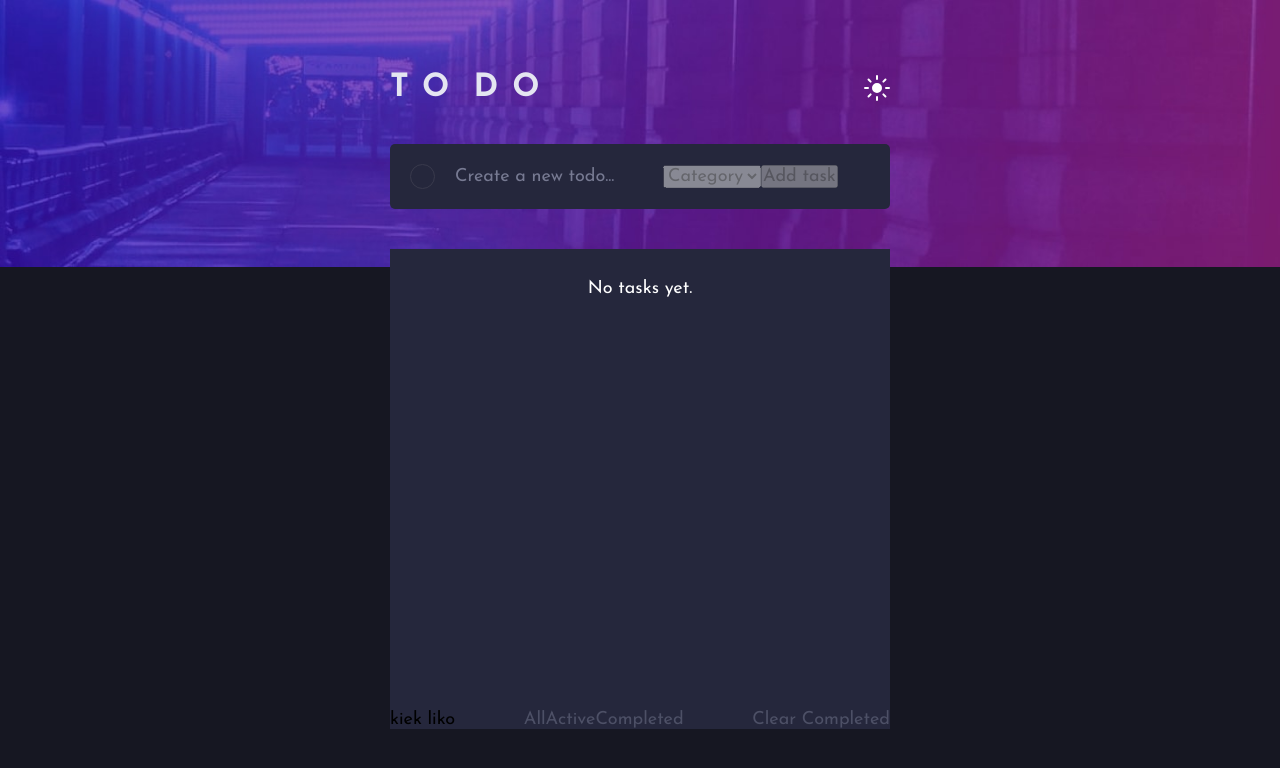
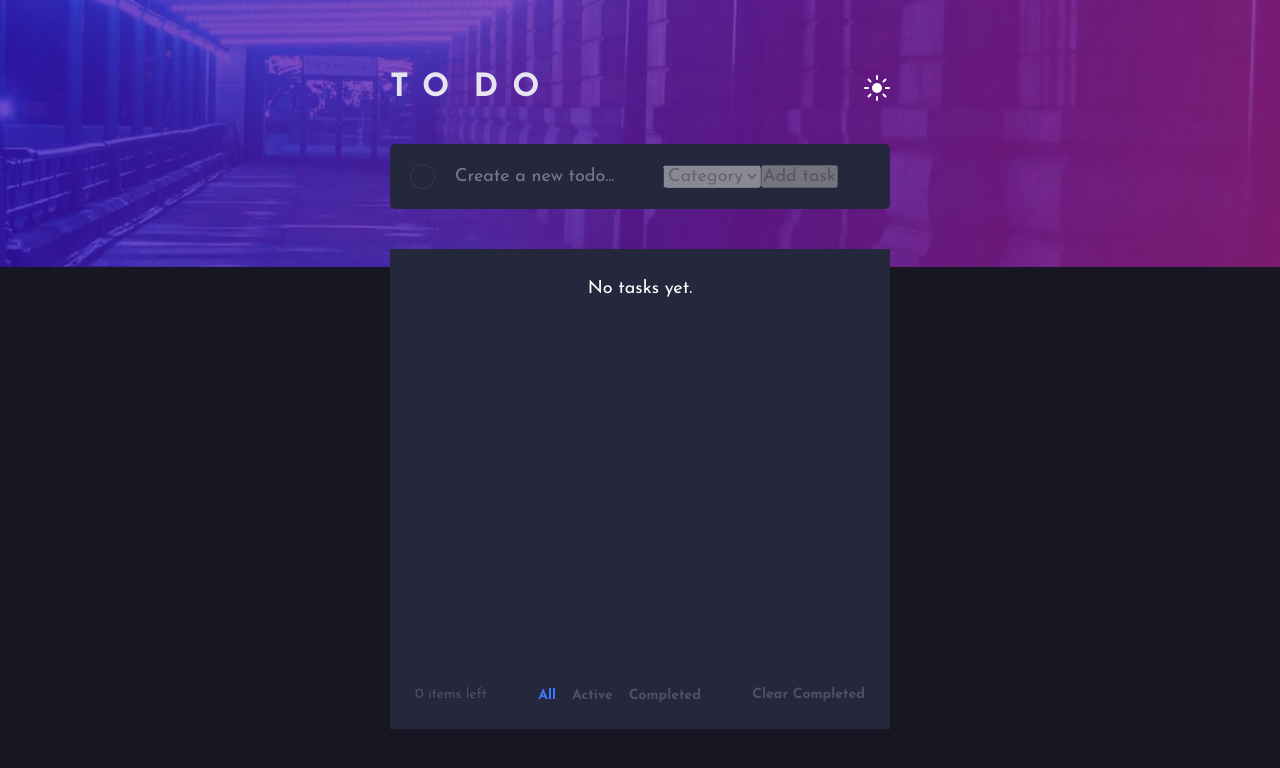
Before and after one commit to vytautassvirskas/Todo_app, a React (Vite) app: page / in a window 1280 px wide. Shown: the top 768 px of the page. Built offline with nearby package versions, Linux system fonts and the light colour scheme.

Commit message:
BottomDashBoard functionality

```diff
--- a/src/App.jsx
+++ b/src/App.jsx
@@ -14,7 +14,12 @@ function App() {
   const [tasks, setTasks] = useState(
     () => JSON.parse(localStorage.getItem("tasks")) || []
   );
+  const [filteredTasks, setFilteredTasks] = useState()
   const categories = ["Personal", "Work"];
+
+  // useEffect(() => {
+  //   let dataCopy = [...tasks];
+  // }, [tasks]);
 
   useEffect(() => {
     localStorage.setItem("tasks", JSON.stringify(tasks));
@@ -29,7 +34,7 @@ function App() {
           categories={categories}
         ></NewTaskWrapper>
         <TasksWrapper tasks={tasks} setTasks={setTasks}>
-          <BottomDashBoard></BottomDashBoard>
+          <BottomDashBoard tasks={tasks} setTasks={setTasks}></BottomDashBoard>
         </TasksWrapper>
       </ToDoWrapper>
     </main>
--- a/src/components/BottomDashBoard/BottomDashBoard.jsx
+++ b/src/components/BottomDashBoard/BottomDashBoard.jsx
@@ -2,16 +2,29 @@ import React from "react";
 import style from "./BottomDashBoard.module.scss";
 import Button from "../atoms/Button/Button";
 
-const BottomDashBoard = () => {
+const BottomDashBoard = ({ tasks, setTasks }) => {
+  const taskAmount = tasks.length;
+  console.log("BottomDashBoard ~ taskAmount", taskAmount);
+  const handleClearCompleted = () => {
+    setTasks(tasks.filter((task) => task.isCompleted === false));
+  };
   return (
     <div className={style.dashboard}>
-      <span>kiek liko</span>
-      <div>
-        <Button onClick={console.log("all")}>All</Button>
-        <Button onClick={console.log("active")}>Active</Button>
+      <span className={style.amount}>{taskAmount} items left</span>
+      <div className="">
+        <Button
+          btnType={"blue"}
+          style={{ marginRight: "1rem" }}
+          onClick={console.log("all")}
+        >
+          All
+        </Button>
+        <Button style={{ marginRight: "1rem" }} onClick={console.log("active")}>
+          Active
+        </Button>
         <Button onClick={console.log("completed")}>Completed</Button>
       </div>
-      <Button onClick={console.log("clear completed")}>Clear Completed</Button>
+      <Button onClick={handleClearCompleted}>Clear Completed</Button>
     </div>
   );
 };
--- a/src/components/BottomDashBoard/BottomDashBoard.module.scss
+++ b/src/components/BottomDashBoard/BottomDashBoard.module.scss
@@ -3,4 +3,9 @@
 .dashboard {
   @include flexSpaceBtwn;
   margin-top: auto;
+  padding: 25px;
 }
+.amount {
+  color: $c-text-completed;
+  font-size: 14px;
+}
--- a/src/components/NewTaskWrapper/NewTaskWrapper.jsx
+++ b/src/components/NewTaskWrapper/NewTaskWrapper.jsx
@@ -9,7 +9,7 @@ const NewTaskWrapper = (props) => {
   const [newTask, setNewTask] = useState({
     id: uuidv4(),
     taskName: "",
-    isCompleted: "false",
+    isCompleted: false,
     category: "",
   });
 
@@ -41,7 +41,7 @@ const NewTaskWrapper = (props) => {
     setNewTask({
       id: uuidv4(),
       taskName: "",
-      isCompleted: "false",
+      isCompleted: false,
       category: "",
     });
   };
--- a/src/components/Task/Task.jsx
+++ b/src/components/Task/Task.jsx
@@ -32,9 +32,6 @@ const Task = ({ task, handleDeleteTask }) => {
       <Button onClick={() => handleDeleteTask(task.id)}>
         <Delete className={style.delete}></Delete>
       </Button>
-      <Button onClick={() => handleDeleteTask(task.id)}>
-        <span>clear all</span>
-      </Button>
     </li>
   );
 };
--- a/src/components/atoms/Button/Button.jsx
+++ b/src/components/atoms/Button/Button.jsx
@@ -1,11 +1,12 @@
 import React from "react";
 import style from "./Button.module.scss";
 
-const Button = ({ children, onClick, btnType }) => {
-    const btnClassName = btnType==="blue" ? "btn--blue" : btnType==="bold"? "btn--bold" : "btn"
+const Button = ({ children, onClick, btnType, ...restProps }) => {
+  const btnClassName =
+    btnType === "blue" ? "btn--blue" : btnType === "regular" ? "btn--regular" : "btn";
 
   return (
-    <button className={style.btn} onClick={onClick}>
+    <button {...restProps} className={style[btnClassName]} onClick={onClick}>
       {children}
     </button>
   );
--- a/src/components/atoms/Button/Button.module.scss
+++ b/src/components/atoms/Button/Button.module.scss
@@ -2,10 +2,21 @@
 .btn {
   background-color: transparent;
   border: none;
+  font-size: 0.875rem;
+  font-weight: $fw-bold;
   color: $c-text-button;
   cursor: pointer;
+  transition: color 0.2s ease-in-out;
+
+  &:hover {
+    color: $c-text-button-hover;
+  }
   &--blue {
     @extend .btn;
     color: $c-text-primary;
   }
+  &--regular {
+    @extend .btn;
+    font-weight: $fw-regular;
+  }
 }
```
Also changed, not shown: src/components/TasksWrapper/TasksWrapper.jsx (+0 -17 lines).
